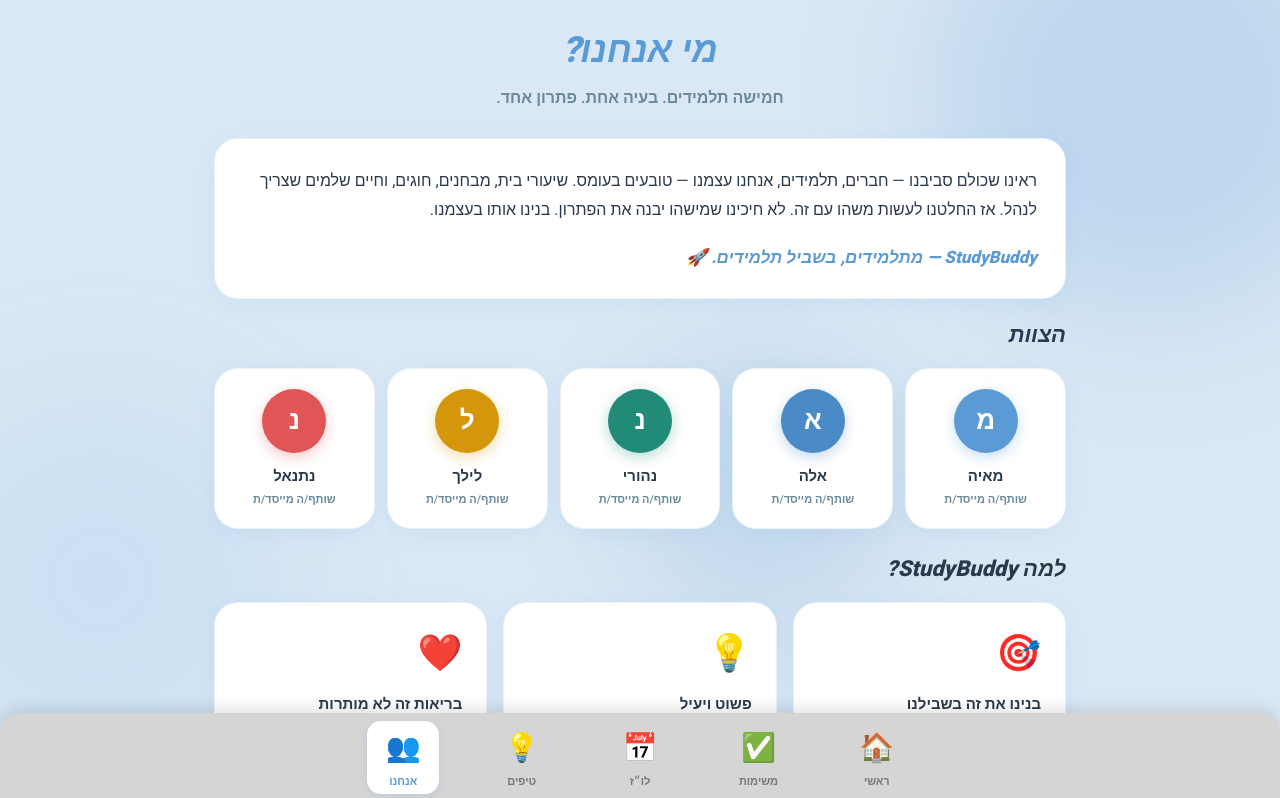
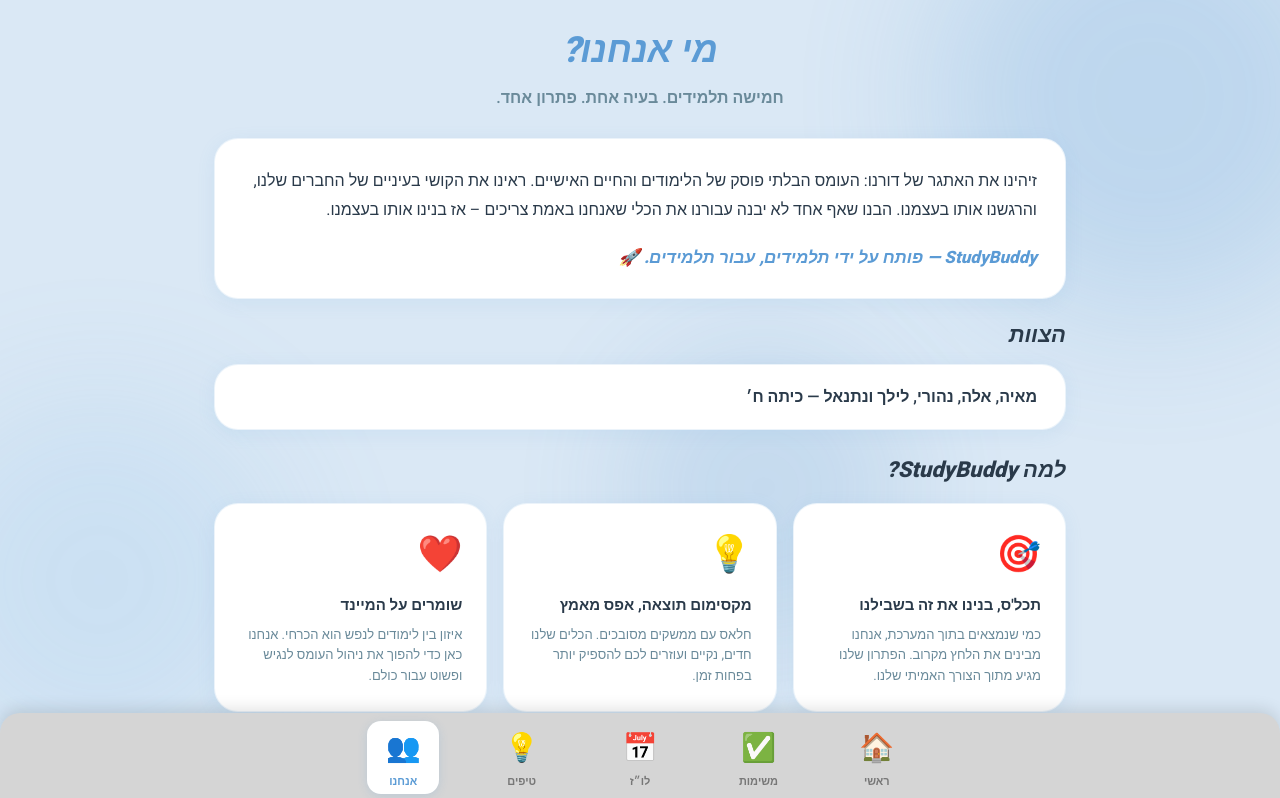
Before and after one commit to daniellag-ops/studybuddy, a React (Vite) app: page /about in a window 1280 px wide. Shown: the top 798 px of the page. Built offline with nearby package versions, Linux system fonts and the light colour scheme.

Commit message:
Update about page content

```diff
--- a/src/pages/About.tsx
+++ b/src/pages/About.tsx
@@ -7,18 +7,10 @@
   width: '100%',
 }
 
-const TEAM = [
-  { name: 'מאיה', color: '#5b9bd5' },
-  { name: 'אלה', color: '#4a8ac7' },
-  { name: 'נהורי', color: '#228b78' },
-  { name: 'לילך', color: '#d4960a' },
-  { name: 'נתנאל', color: '#e05555' },
-]
-
 const WHY = [
-  { emoji: '🎯', title: 'בנינו את זה בשבילנו', body: 'אנחנו תלמידים בדיוק כמוכם. אנחנו מבינים את האתגרים כי אנחנו חיים אותם כל יום.' },
-  { emoji: '💡', title: 'פשוט ויעיל', body: 'בלי סיבוכים מיותרים. כלים פשוטים שעובדים ועוזרים באמת.' },
-  { emoji: '❤️', title: 'בריאות זה לא מותרות', body: 'ניהול עומס ואורח חיים בריא צריכים להיות נגישים לכל תלמיד.' },
+  { emoji: '🎯', title: 'תכל\'ס, בנינו את זה בשבילנו', body: 'כמי שנמצאים בתוך המערכת, אנחנו מבינים את הלחץ מקרוב. הפתרון שלנו מגיע מתוך הצורך האמיתי שלנו.' },
+  { emoji: '💡', title: 'מקסימום תוצאה, אפס מאמץ', body: 'חלאס עם ממשקים מסובכים. הכלים שלנו חדים, נקיים ועוזרים לכם להספיק יותר בפחות זמן.' },
+  { emoji: '❤️', title: 'שומרים על המיינד', body: 'איזון בין לימודים לנפש הוא הכרחי. אנחנו כאן כדי להפוך את ניהול העומס לנגיש ופשוט עבור כולם.' },
 ]
 
 export default function About() {
@@ -40,57 +32,21 @@
       {/* Story card */}
       <div style={{ ...card, padding: '28px', marginBottom: '20px' }}>
         <p style={{ fontSize: '16px', lineHeight: 1.8, color: '#2a3a4a', marginBottom: '20px' }}>
-          ראינו שכולם סביבנו — חברים, תלמידים, אנחנו עצמנו — טובעים בעומס. שיעורי בית, מבחנים, חוגים, וחיים שלמים שצריך לנהל. אז החלטנו לעשות משהו עם זה. לא חיכינו שמישהו יבנה את הפתרון. בנינו אותו בעצמנו.
+          זיהינו את האתגר של דורנו: העומס הבלתי פוסק של הלימודים והחיים האישיים. ראינו את הקושי בעיניים של החברים שלנו, והרגשנו אותו בעצמנו. הבנו שאף אחד לא יבנה עבורנו את הכלי שאנחנו באמת צריכים – אז בנינו אותו בעצמנו.
         </p>
         <p style={{ fontSize: '17px', fontWeight: 800, color: '#5b9bd5', fontStyle: 'italic' }}>
-          StudyBuddy — מתלמידים, בשביל תלמידים. 🚀
+          StudyBuddy — פותח על ידי תלמידים, עבור תלמידים. 🚀
         </p>
       </div>
 
       {/* Team section */}
-      <h2 style={{ fontSize: '22px', fontWeight: 800, fontStyle: 'italic', color: '#2a3a4a', marginBottom: '16px' }}>
+      <h2 style={{ fontSize: '22px', fontWeight: 800, fontStyle: 'italic', color: '#2a3a4a', marginBottom: '12px' }}>
         הצוות
       </h2>
-      <div
-        style={{
-          display: 'grid',
-          gridTemplateColumns: 'repeat(5, 1fr)',
-          gap: '12px',
-          marginBottom: '24px',
-          width: '100%',
-        }}
-      >
-        {TEAM.map(member => (
-          <div
-            key={member.name}
-            style={{ ...card, padding: '20px 12px', textAlign: 'center' }}
-          >
-            <div
-              style={{
-                width: 64,
-                height: 64,
-                borderRadius: '50%',
-                background: member.color,
-                display: 'flex',
-                alignItems: 'center',
-                justifyContent: 'center',
-                margin: '0 auto 12px',
-                fontSize: '26px',
-                fontWeight: 800,
-                color: 'white',
-                boxShadow: `0 4px 14px ${member.color}55`,
-              }}
-            >
-              {member.name[0]}
-            </div>
-            <div style={{ fontSize: '15px', fontWeight: 700, color: '#2a3a4a', marginBottom: '4px' }}>
-              {member.name}
-            </div>
-            <div style={{ fontSize: '11px', color: '#6a8a9a', fontWeight: 600 }}>
-              שותף/ה מייסד/ת
-            </div>
-          </div>
-        ))}
+      <div style={{ ...card, padding: '20px 28px', marginBottom: '24px' }}>
+        <p style={{ fontSize: '16px', color: '#2a3a4a', fontWeight: 600 }}>
+          מאיה, אלה, נהורי, לילך ונתנאל — כיתה ח׳
+        </p>
       </div>
 
       {/* Why section */}
```
